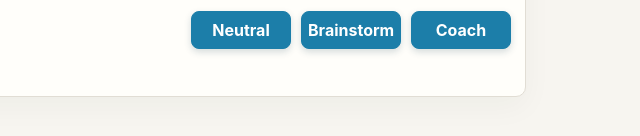
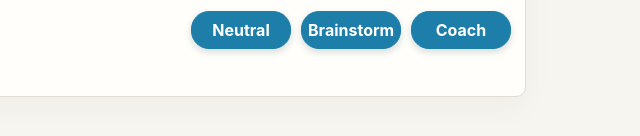
Before and after one commit to glennrmilano/braindumps2, a website: page Index.html in a window 1280 px wide. Shown: the part 508-644 px from the top of the page, 640-1280 px from the left. Drawn offline with Linux system fonts and the light colour scheme.

Commit message:
Round response buttons toward pills

```diff
--- a/Index.html
+++ b/Index.html
@@ -31,7 +31,7 @@
     .actions,.row { display:flex; gap:8px; align-items:center; flex-wrap:wrap; }
     .actions { justify-content:space-between; margin-top:9px; }
     .dump-actions { display:flex; gap:10px; margin-left:auto; }
-    .dump-actions button { width:100px; min-height:38px; padding:5px 6px; font-size:16px; box-shadow:0 3px 7px #163f522e; }
+    .dump-actions button { width:100px; min-height:38px; padding:5px 6px; border-radius:18px; font-size:16px; box-shadow:0 3px 7px #163f522e; }
     .status { color:#5c6a63; min-height:22px; margin-top:10px; font-size:13px; }
     .status.error { color:#923a31; font-weight:650; }
     .item { padding:12px; border:1px solid #e0ddd4; border-radius:8px; background:#fff; }
```
